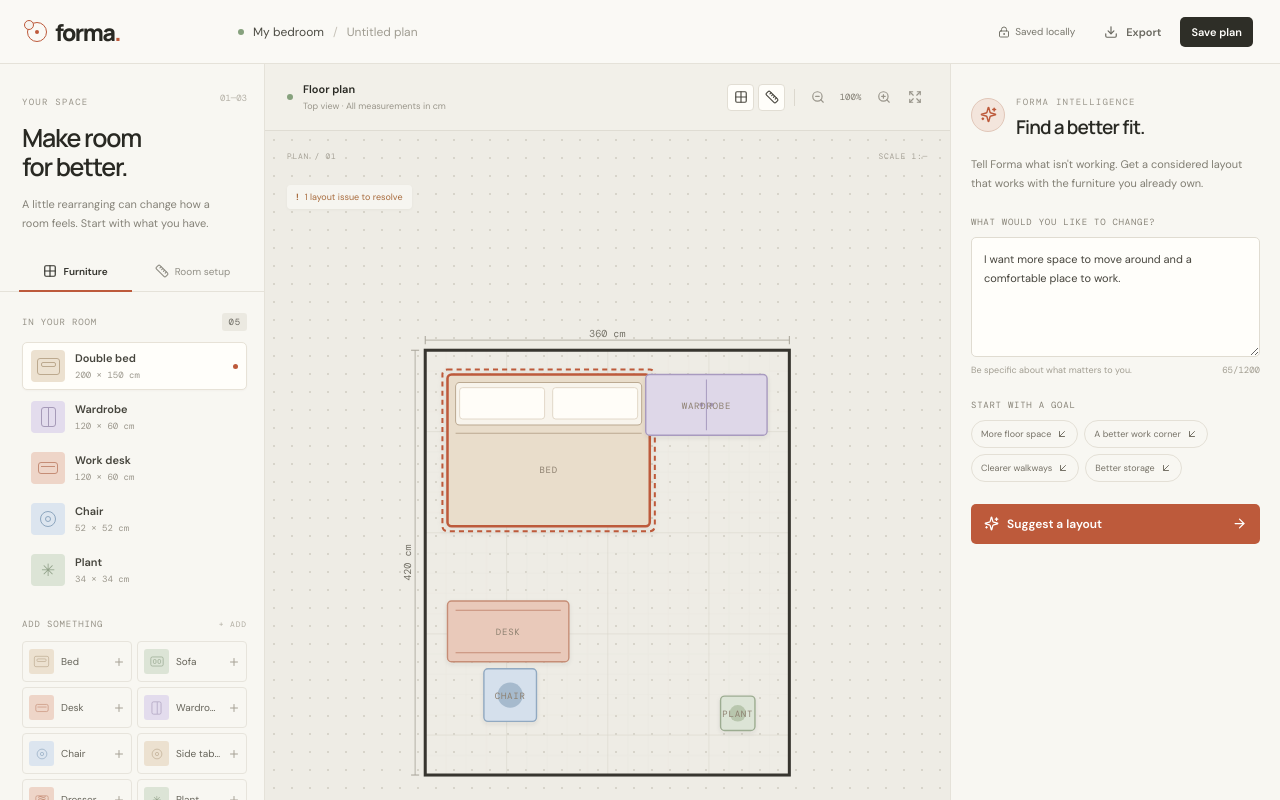
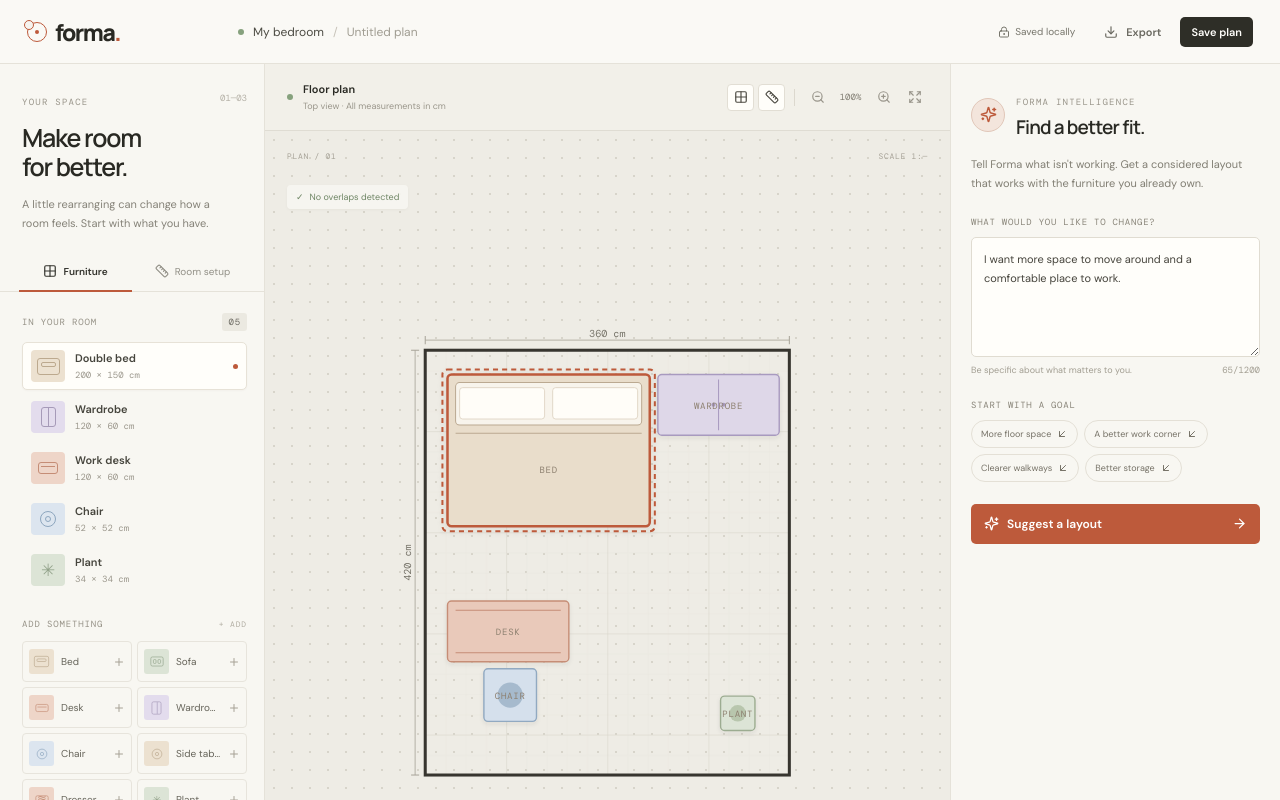
Before and after one commit to Wuraola-Adebisi/Forma, a React (Vite) app: page / in a window 1280 px wide. Shown: the top 800 px of the page. Built offline with nearby package versions, Linux system fonts and the light colour scheme.

Commit message:
fix: correct initial layout and drag undo

```diff
--- a/src/App.tsx
+++ b/src/App.tsx
@@ -9,7 +9,7 @@ type Proposal={name:string;summary:string;tradeoffs:string[];placements:Placemen
 const initialRoom:Room={width:360,depth:420,name:'My bedroom'}
 const initial:Item[]=[
 {id:'bed-1',kind:'bed',name:'Double bed',width:200,depth:150,x:22,y:24,rotation:0},
-{id:'wardrobe-1',kind:'wardrobe',name:'Wardrobe',width:120,depth:60,x:218,y:24,rotation:0},
+{id:'wardrobe-1',kind:'wardrobe',name:'Wardrobe',width:120,depth:60,x:230,y:24,rotation:0},
 {id:'desk-1',kind:'desk',name:'Work desk',width:120,depth:60,x:22,y:248,rotation:0},
 {id:'chair-1',kind:'chair',name:'Chair',width:52,depth:52,x:58,y:315,rotation:0},
 {id:'plant-1',kind:'plant',name:'Plant',width:34,depth:34,x:292,y:342,rotation:0}]
@@ -34,9 +34,9 @@ const edit=(patch:Partial<Item>)=>{if(active)commit(items.map(i=>i.id===active.i
 const undo=()=>{const old=history.at(-1);if(old){setItems(old);setHistory(h=>h.slice(0,-1));setSaved(false)}}
 const rotate=()=>{if(active)edit({rotation:((active.rotation+90)%360) as Item['rotation']})}
 const remove=()=>{if(active){commit(items.filter(i=>i.id!==active.id));setSelected(null)}}
-const pointerDown=(e:React.PointerEvent<SVGRectElement>,i:Item)=>{e.preventDefault();e.stopPropagation();setSelected(i.id);const el=svg.current;if(!el)return;const p=el.createSVGPoint();p.x=e.clientX;p.y=e.clientY;const q=p.matrixTransform(el.getScreenCTM()!.inverse());drag.current={id:i.id,ox:q.x-20-i.x,oy:q.y-20-i.y};el.setPointerCapture(e.pointerId)}
+const pointerDown=(e:React.PointerEvent<SVGRectElement>,i:Item)=>{e.preventDefault();e.stopPropagation();setSelected(i.id);const el=svg.current;if(!el)return;const p=el.createSVGPoint();p.x=e.clientX;p.y=e.clientY;const q=p.matrixTransform(el.getScreenCTM()!.inverse());drag.current={id:i.id,ox:q.x-20-i.x,oy:q.y-20-i.y,before:items};el.setPointerCapture(e.pointerId)}
 const pointerMove=(e:React.PointerEvent<SVGSVGElement>)=>{if(!drag.current||!svg.current)return;const p=svg.current.createSVGPoint();p.x=e.clientX;p.y=e.clientY;const q=p.matrixTransform(svg.current.getScreenCTM()!.inverse());const d=drag.current;setItems(prev=>prev.map(i=>i.id===d.id?{...i,x:Math.round((q.x-20-d.ox)/5)*5,y:Math.round((q.y-20-d.oy)/5)*5}:i));setSaved(false)}
-const pointerUp=()=>{if(drag.current){drag.current=null;setHistory(h=>[...h.slice(-19),items])}}
+const pointerUp=()=>{if(drag.current){const before=drag.current.before;drag.current=null;setHistory(h=>[...h.slice(-19),before])}}
 const ask=async()=>{if(!goal.trim())return;setThinking(true);setError('');setProposal(null);try{const r=await fetch('/api/suggest-layout',{method:'POST',headers:{'Content-Type':'application/json'},body:JSON.stringify({room:{width:room.width,depth:room.depth,unit:'cm'},furniture:items,goal,constraints:['Rectangular room. Coordinates start at top-left inside corner. Preserve furniture dimensions.']})});const data=await r.json();if(!r.ok)throw new Error(data.error||'Could not generate a layout.');const next=items.map(i=>{const p=data.placements.find((v:Placement)=>v.furnitureId===i.id);return p?{...i,x:Math.round(p.x),y:Math.round(p.y),rotation:p.rotation}:i});setProposal({...data,items:next,issues:validate(next,room)})}catch(e){setError(e instanceof Error?e.message:'Could not generate a layout. Try again.')}finally{setThinking(false)}}
 const apply=()=>{if(proposal?.items&&!proposal.issues?.length){commit(proposal.items);setProposal(null);setNotice('Layout applied')}}
 const save=()=>{localStorage.setItem('forma-workspace-v1',JSON.stringify({room,items}));setSaved(true);setNotice('Workspace saved on this device')}
```
